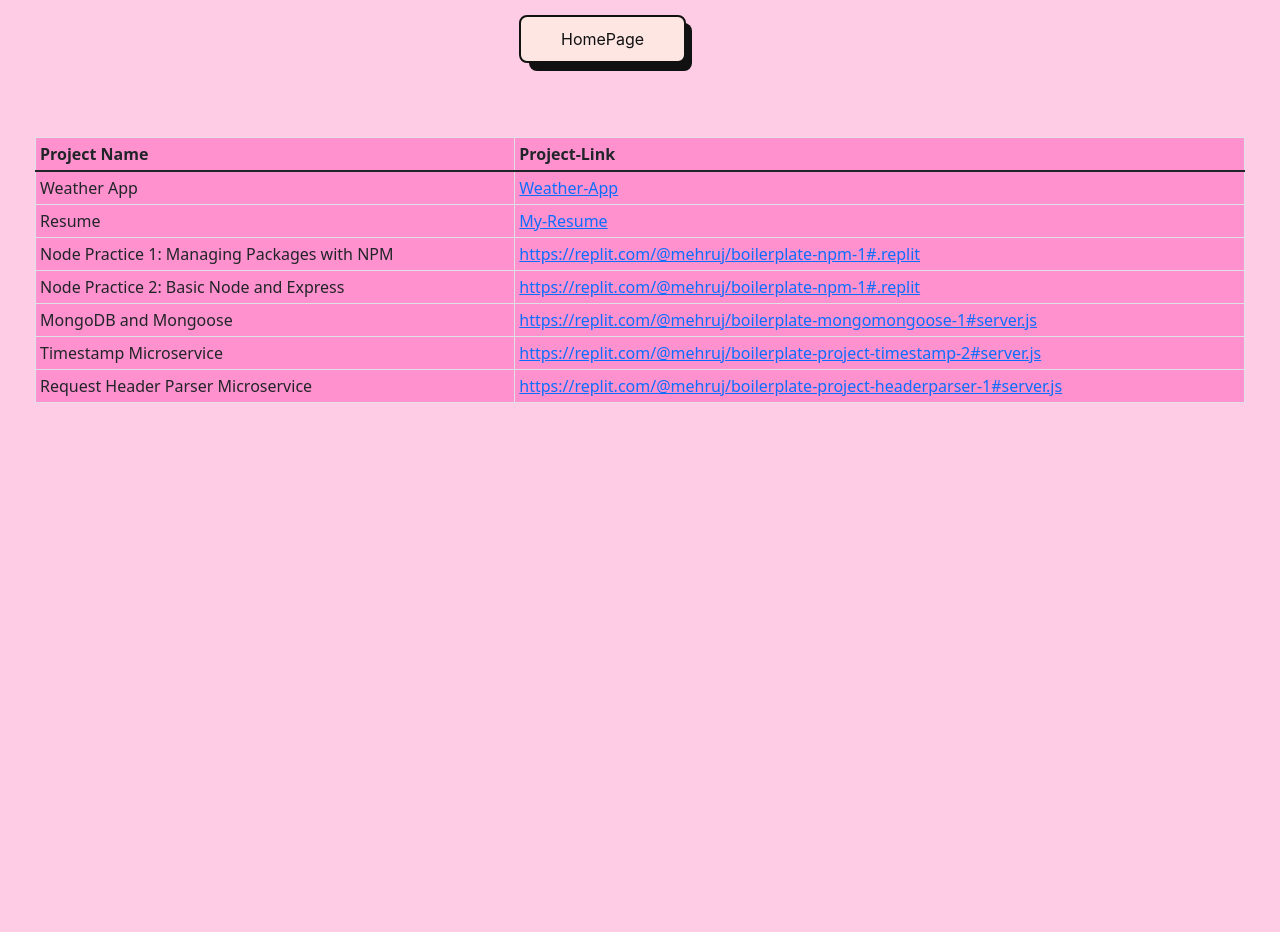
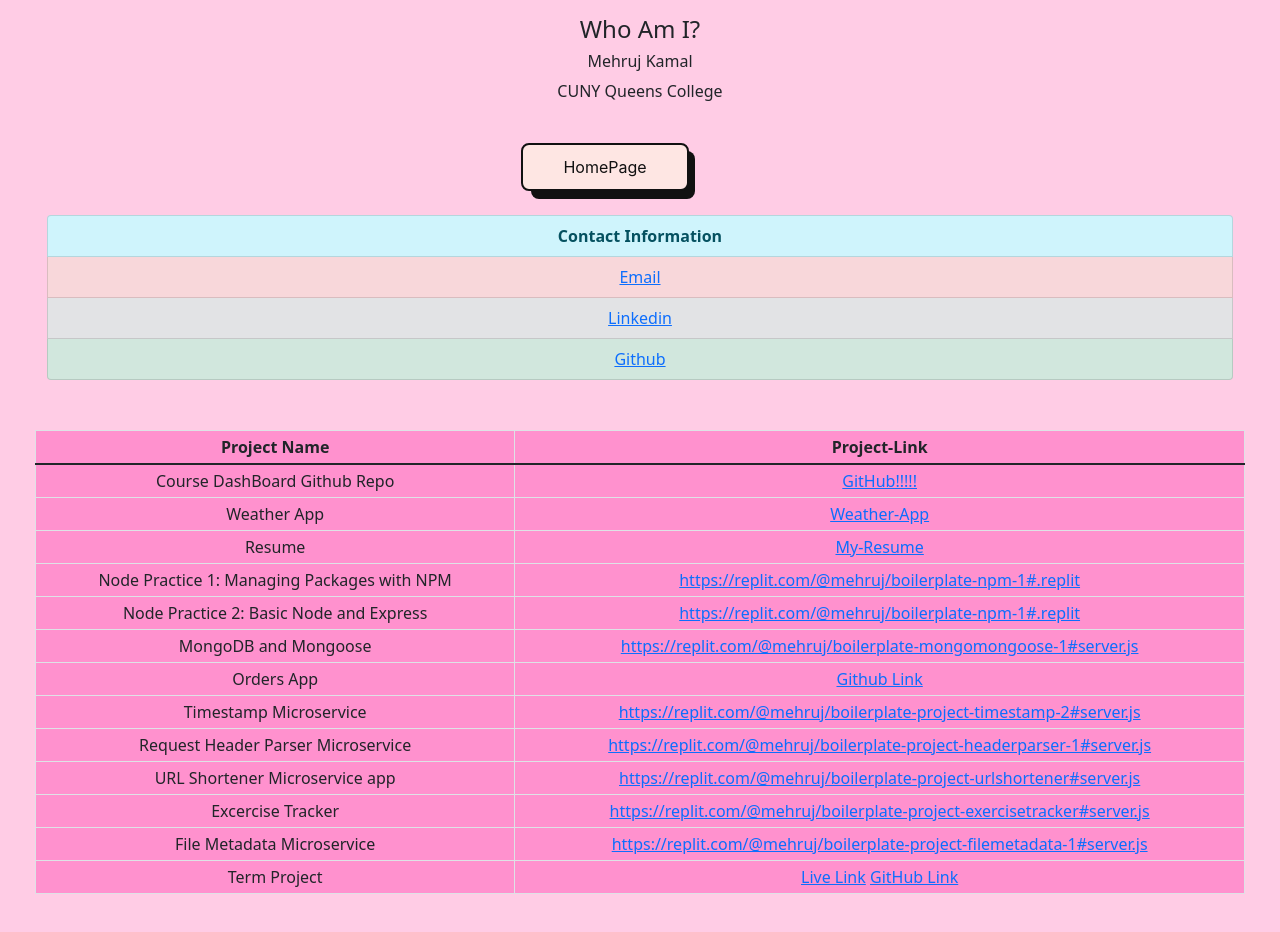
Before and after one commit to Mehruj/mehruj.github.io, a plain HTML site: page index.html in a window 1280 px wide. Shown: the part 58-990 px from the top of the page. Before the commit the page ends 800 px from the top, so only its background shows below. Drawn offline with Linux system fonts and the light colour scheme.

Commit message:
Update index.html

```diff
--- a/index.html
+++ b/index.html
@@ -4,8 +4,15 @@
   <link rel="stylesheet" type="text/css" href="css/bootstrap.min.css" />
   <link rel="stylesheet" type="text/css" href="dash.css" />
 
-  <body>
+  <body class="text-center">
     <h1>This is my home page for CS 355</h1>
+    <div class="container-fluid text-center">
+      <h4>Who Am I?</h4>
+
+      <h6>Mehruj Kamal</h6>
+      <p>CUNY Queens College</p>
+
+      <br />
 
       <link
         rel="stylesheet"
@@ -14,6 +21,26 @@
 
       <button class="button-56" id="placement" role="button">HomePage</button
       ><br />
+
+      <div>
+        <ul class="list-group mylist">
+          <li class="list-group-item list-group-item-info">
+            <b> Contact Information</b>
+          </li>
+
+          <li class="list-group-item list-group-item-danger">
+            <a href="mailto:mehruj277@gmail.com">Email</a>
+          </li>
+          <li class="list-group-item list-group-item-secondary">
+            <a href="https://www.linkedin.com/in/mehruj-kamal/">Linkedin</a>
+          </li>
+          <li class="list-group-item list-group-item-success">
+            <a href="https://github.com/Mehruj">Github</a>
+          </li>
+        </ul>
+      </div>
+    </div>
+
     <table class="table table-bordered table-hover table-sm">
       <thead>
         <tr>
@@ -22,6 +49,13 @@
         </tr>
       </thead>
       <tbody>
+        <tr>
+          <td>Course DashBoard Github Repo</td>
+          <td>
+            <a href="https://github.com/Mehruj/mehruj.github.io">GitHub!!!!!</a>
+          </td>
+        </tr>
+        <tr></tr>
         <tr>
           <td>Weather App</td>
           <td><a href="weather.html">Weather-App</a></td>
@@ -57,6 +91,12 @@
           </td>
         </tr>
         <tr>
+          <td>Orders App</td>
+          <td>
+            <a href="https://github.com/Mehruj/nosql">Github Link</a>
+          </td>
+        </tr>
+        <tr>
           <td>Timestamp Microservice</td>
           <td>
             <a
@@ -74,32 +114,43 @@
             >
           </td>
         </tr>
+        <tr>
+          <td>URL Shortener Microservice app</td>
+          <td>
+            <a
+              href="https://replit.com/@mehruj/boilerplate-project-urlshortener#server.js"
+              >https://replit.com/@mehruj/boilerplate-project-urlshortener#server.js</a
+            >
+          </td>
+        </tr>
+        <tr>
+          <td>Excercise Tracker</td>
+          <td>
+            <a
+              href="https://replit.com/@mehruj/boilerplate-project-exercisetracker#server.js"
+              >https://replit.com/@mehruj/boilerplate-project-exercisetracker#server.js</a
+            >
+          </td>
+        </tr>
+        <tr>
+          <td>File Metadata Microservice</td>
+          <td>
+            <a
+              href="https://replit.com/@mehruj/boilerplate-project-filemetadata-1#server.js"
+              >https://replit.com/@mehruj/boilerplate-project-filemetadata-1#server.js</a
+            >
+          </td>
+        </tr>
+        <tr>
+          <td>Term Project</td>
+          <td>
+            <a href="https://chalkboardgithubio-1.mehruj.repl.co">Live Link</a>
+            <a href="https://github.com/michitatara/chalkboard.github.io"
+              >GitHub Link</a
+            >
+          </td>
+        </tr>
       </tbody>
     </table>
-
-    <!-- <div class="topnav" id="myTopnav">
-
-      <a href="weather.html">Weather-App</a>
-      <a href="myresume.html">My-Resume</a>
-      <a href="https://replit.com/@mehruj/boilerplate-npm-1#.replit">
-        Node Practice 1: Managing Packages with NPM</a
-      >
-      <a href="https://replit.com/@mehruj/boilerplate-express-1#server.js">
-        Node Practice 2: Basic Node and Express</a
-      >
-      <a
-        href="https://replit.com/@mehruj/boilerplate-mongomongoose-1#server.js"
-      >
-        MongoDB and Mongoose</a
-      >
-      <a
-        href="https://replit.com/@mehruj/boilerplate-project-timestamp-2#server.js"
-      >
-        Timestamp Microservice</a
-      >
-      <a href="javascript:void(0);" class="icon" onclick="myFunction()">
-        <i class="fa fa-bars"></i>
-      </a>
-    </div> -->
   </body>
 </html>
```
Lines whose indentation alone changed are shown as unchanged.
